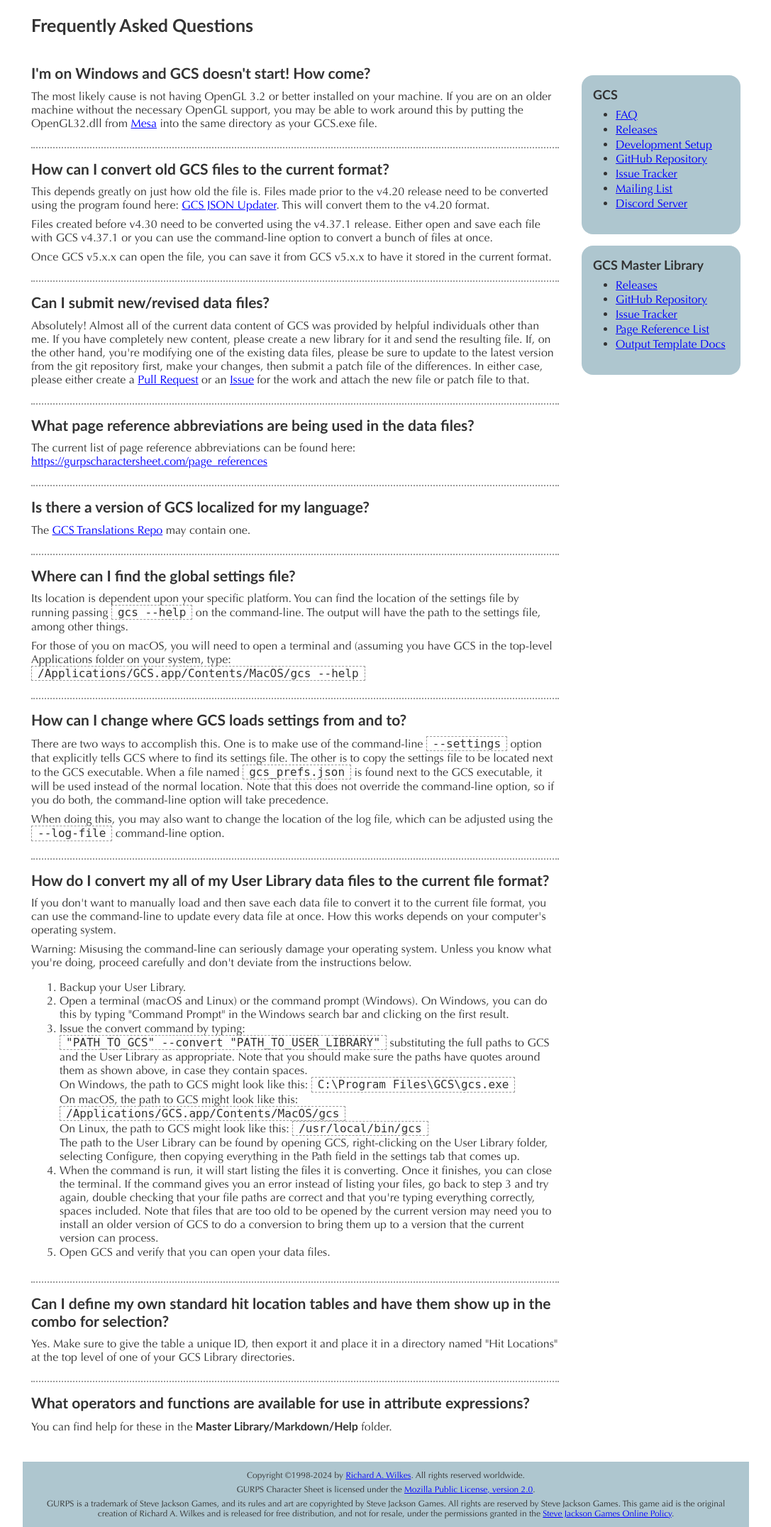
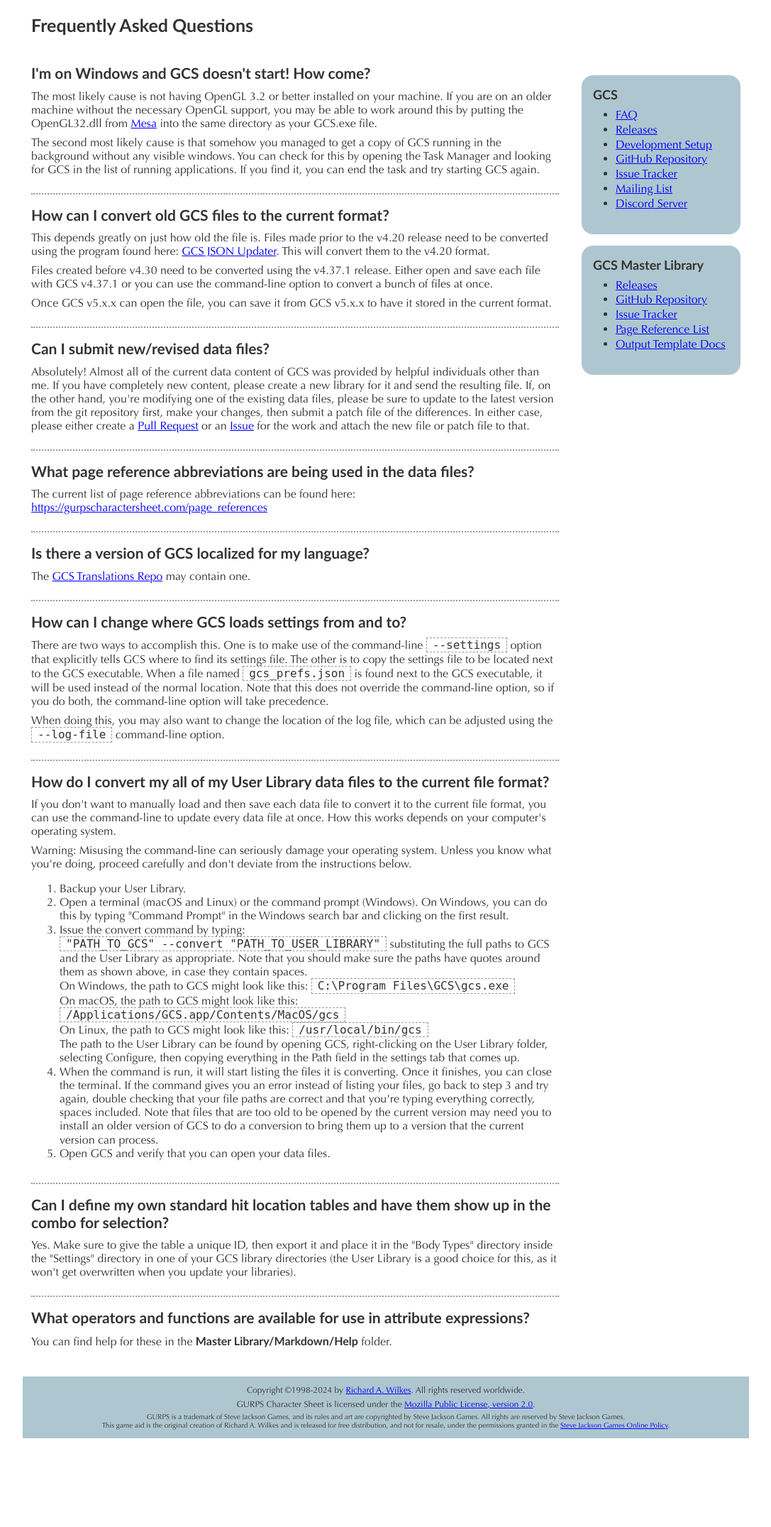
Before and after one commit to richardwilkes/gcs_web, a PHP site: page /faq.html in a window 1280 px wide. Shown: the part 175-2326 px from the top of the page at 71% size, without its empty margins (96-1183 px from the left). After the commit the page ends 2201 px from the top, so only its background shows below. Run offline with PHP 8.4, Linux system fonts and the light colour scheme.

Commit message:
Update FAQ; Update disclaimer; Change order of macOS downloads

```diff
--- a/faq.html
+++ b/faq.html
@@ -37,6 +37,10 @@
 					older machine without the necessary OpenGL support, you may be able to work around this by putting the
 					OpenGL32.dll from <a href="https://fdossena.com/?p=mesa/index.frag">Mesa</a> into the same directory as
 					your GCS.exe file.</p>
+				<p>The second most likely cause is that somehow you managed to get a copy of GCS running in the background
+					without any visible windows. You can check for this by opening the Task Manager and looking for GCS in
+					the list of running applications. If you find it, you can end the task and try starting GCS again.</p>
+				</p>
 			</article>
 			<article>
 				<h2>How can I convert old GCS files to the current format?</h2>
@@ -72,16 +76,6 @@
 				<h2>Is there a version of GCS localized for my language?</h2>
 				<p>The <a href="https://github.com/richardwilkes/gcs_translations">GCS Translations Repo</a> may contain
 					one.</p>
-			</article>
-			<article>
-				<h2>Where can I find the global settings file?</h2>
-				<p>Its location is dependent upon your specific platform. You can find the location of the settings file by
-					running passing <code class="ic">gcs --help</code> on the command-line. The output will have the path to
-					the settings file, among other things.</p>
-				<p>For those of you on macOS, you will need to open a terminal and (assuming you have GCS in the top-level
-					Applications folder on your system, type:
-					<code class="ic">/Applications/GCS.app/Contents/MacOS/gcs --help</code>
-				</p>
 			</article>
 			<article>
 				<h2>How can I change where GCS loads settings from and to?</h2>
@@ -130,8 +124,9 @@
 			</article>
 			<article>
 				<h2>Can I define my own standard hit location tables and have them show up in the combo for selection?</h2>
-				<p>Yes. Make sure to give the table a unique ID, then export it and place it in a directory named
-					"Hit Locations" at the top level of one of your GCS Library directories.</p>
+				<p>Yes. Make sure to give the table a unique ID, then export it and place it in the "Body Types" directory
+					inside the "Settings" directory in one of your GCS library directories (the User Library is a good choice for
+					this, as it won't get overwritten when you update your libraries).</p>
 			</article>
 			<article>
 				<h2>What operators and functions are available for use in attribute expressions?</h2>
@@ -173,8 +168,9 @@
 		</p>
 		<p class="disclaimer">
 			GURPS is a trademark of Steve Jackson Games, and its rules and art are copyrighted by Steve Jackson Games. All
-			rights are reserved by Steve Jackson Games. This game aid is the original creation of Richard A. Wilkes and is
-			released for free distribution, and not for resale, under the permissions granted in the
+			rights are reserved by Steve Jackson Games.<br>
+			This game aid is the original creation of Richard A. Wilkes and is released for free distribution, and not for
+			resale, under the permissions granted in the
 			<a href="http://www.sjgames.com/general/online_policy.html">Steve Jackson Games Online Policy</a>.
 		</p>
 	</footer>
--- a/output_templates.html
+++ b/output_templates.html
@@ -695,8 +695,9 @@
 		</p>
 		<p class="disclaimer">
 			GURPS is a trademark of Steve Jackson Games, and its rules and art are copyrighted by Steve Jackson Games. All
-			rights are reserved by Steve Jackson Games. This game aid is the original creation of Richard A. Wilkes and is
-			released for free distribution, and not for resale, under the permissions granted in the
+			rights are reserved by Steve Jackson Games.<br>
+			This game aid is the original creation of Richard A. Wilkes and is released for free distribution, and not for
+			resale, under the permissions granted in the
 			<a href="http://www.sjgames.com/general/online_policy.html">Steve Jackson Games Online Policy</a>.
 		</p>
 	</footer>
--- a/page_references.html
+++ b/page_references.html
@@ -1130,8 +1130,9 @@
 		</p>
 		<p class="disclaimer">
 			GURPS is a trademark of Steve Jackson Games, and its rules and art are copyrighted by Steve Jackson Games. All
-			rights are reserved by Steve Jackson Games. This game aid is the original creation of Richard A. Wilkes and is
-			released for free distribution, and not for resale, under the permissions granted in the
+			rights are reserved by Steve Jackson Games.<br>
+			This game aid is the original creation of Richard A. Wilkes and is released for free distribution, and not for
+			resale, under the permissions granted in the
 			<a href="http://www.sjgames.com/general/online_policy.html">Steve Jackson Games Online Policy</a>.
 		</p>
 	</footer>
--- a/style.css
+++ b/style.css
@@ -245,6 +245,10 @@
   margin-top: 0.5em;
 }
 
+.disclaimer {
+	font-size: 10px;
+}
+
 header a:link, footer a:link, #aside a:link {
   color: var(--non-content-link);
 }
```
Also changed, not shown: index.html (+9 -8 lines).
